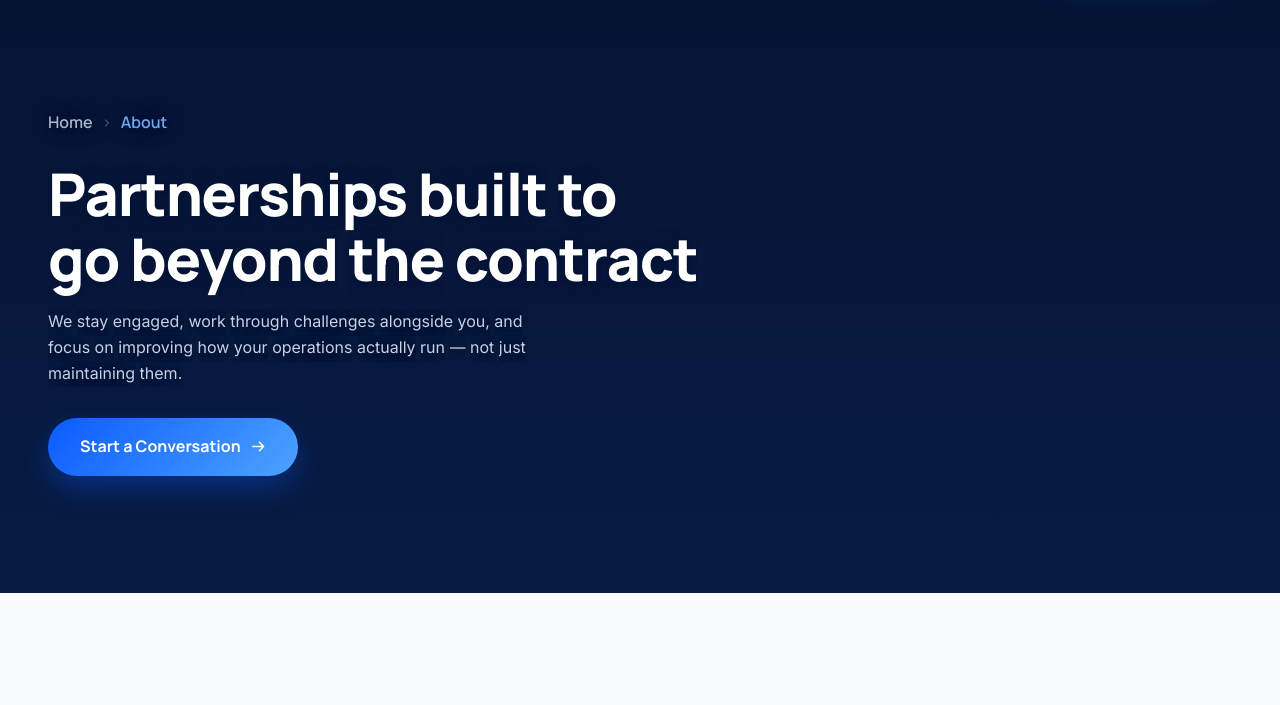
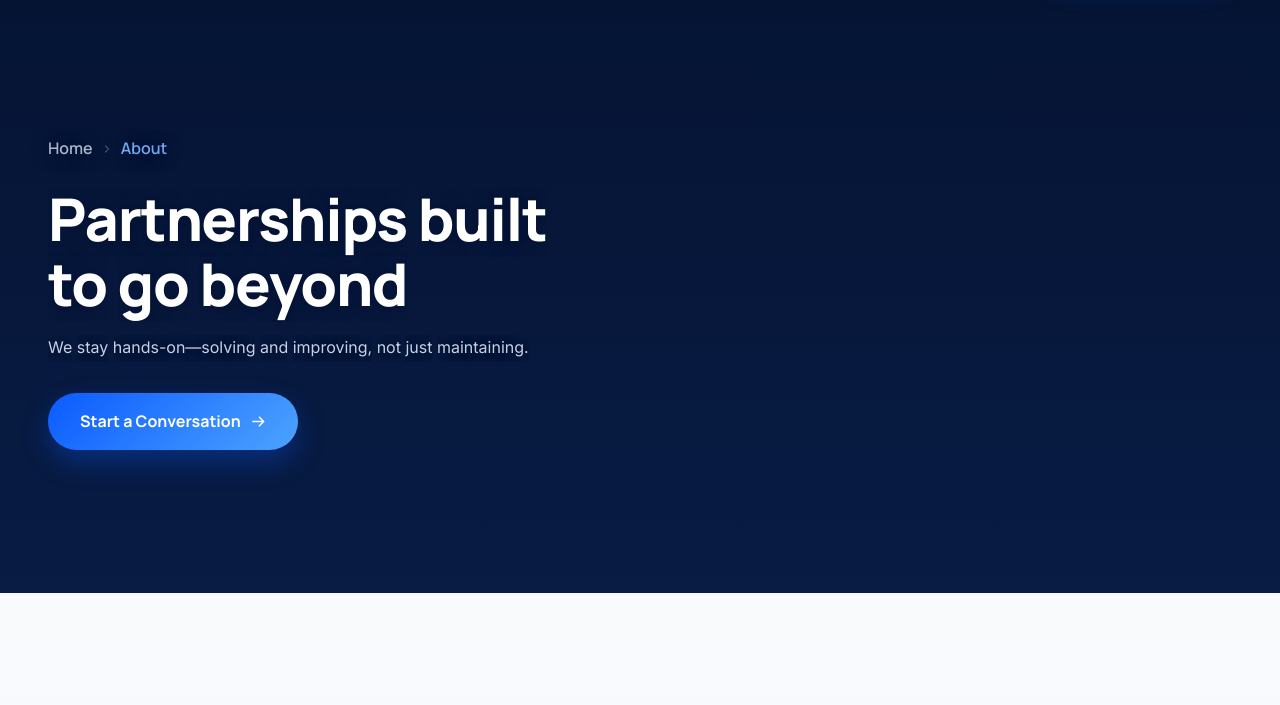
Before and after one commit to sales306/acxend-case-study, a plain HTML site: page case-study.html in a window 1280 px wide. Shown: the part 88-793 px from the top of the page. Drawn offline with nearby package versions, Linux system fonts and the light colour scheme.

Commit message:
Update case-study.html

```diff
--- a/case-study.html
+++ b/case-study.html
@@ -116,8 +116,8 @@
         <svg viewBox="0 0 16 16" fill="none" aria-hidden="true"><path d="M6 4l4 4-4 4" stroke="currentColor" stroke-width="1.6" stroke-linecap="round" stroke-linejoin="round"/></svg>
         <span aria-current="page">About</span>
       </nav>
-      <h1 class="reveal split-text">Partnerships built to go beyond the contract</h1>
-      <p class="page-hero-desc reveal split-text">We stay engaged, work through challenges alongside you, and focus on improving how your operations actually run — not just maintaining them.</p>
+      <h1 class="reveal split-text">Partnerships built to go beyond</h1>
+      <p class="page-hero-desc reveal split-text">We stay hands-on—solving and improving, not just maintaining.</p>
       <div class="page-hero-cta reveal">
         <a href="/contact" class="btn btn-primary btn-lg">Start a Conversation
           <svg class="arrow" viewBox="0 0 16 16" fill="none" aria-hidden="true"><path d="M2 8h11M9 3.5 13.5 8 9 12.5" stroke="currentColor" stroke-width="1.6" stroke-linecap="round" stroke-linejoin="round"/></svg>
```
